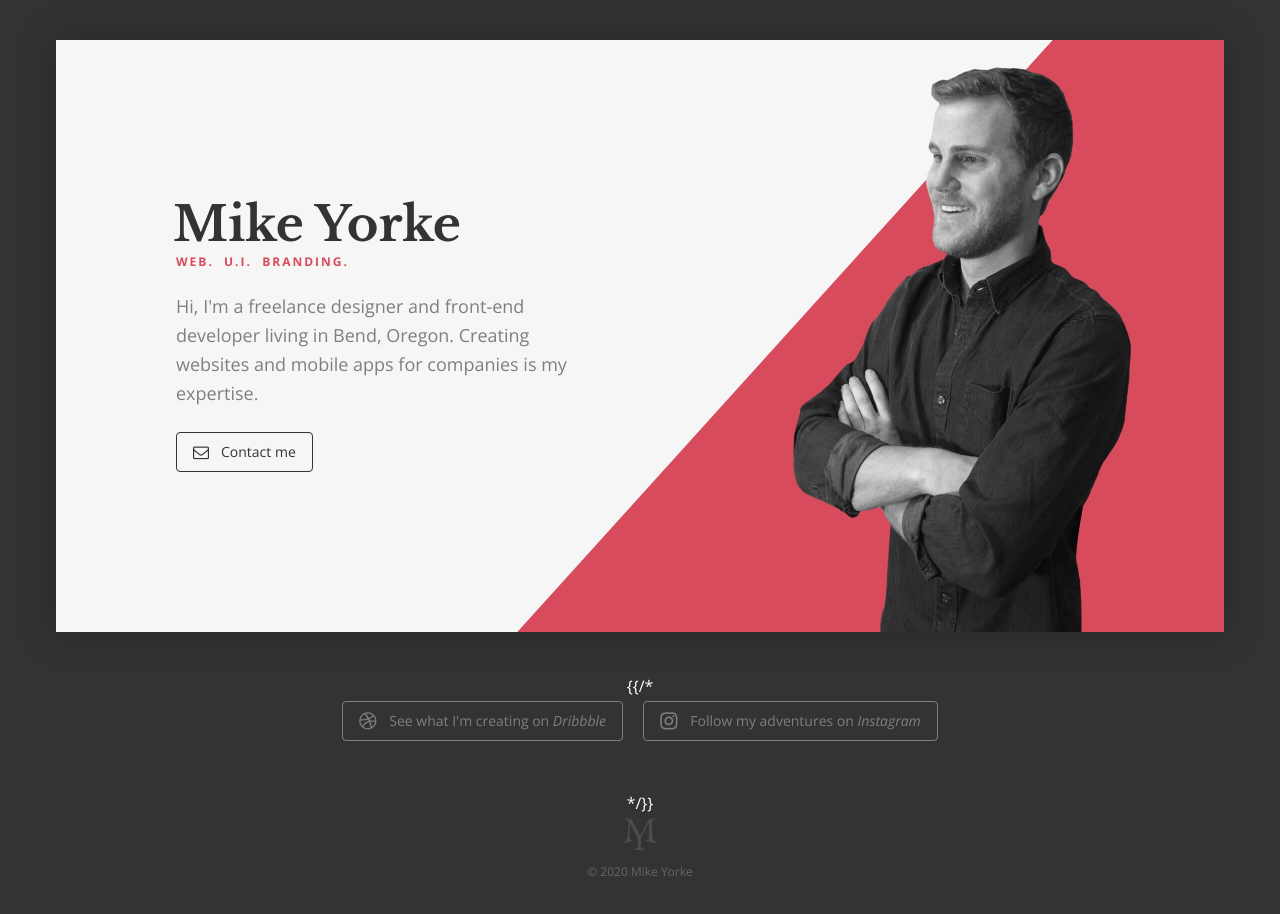
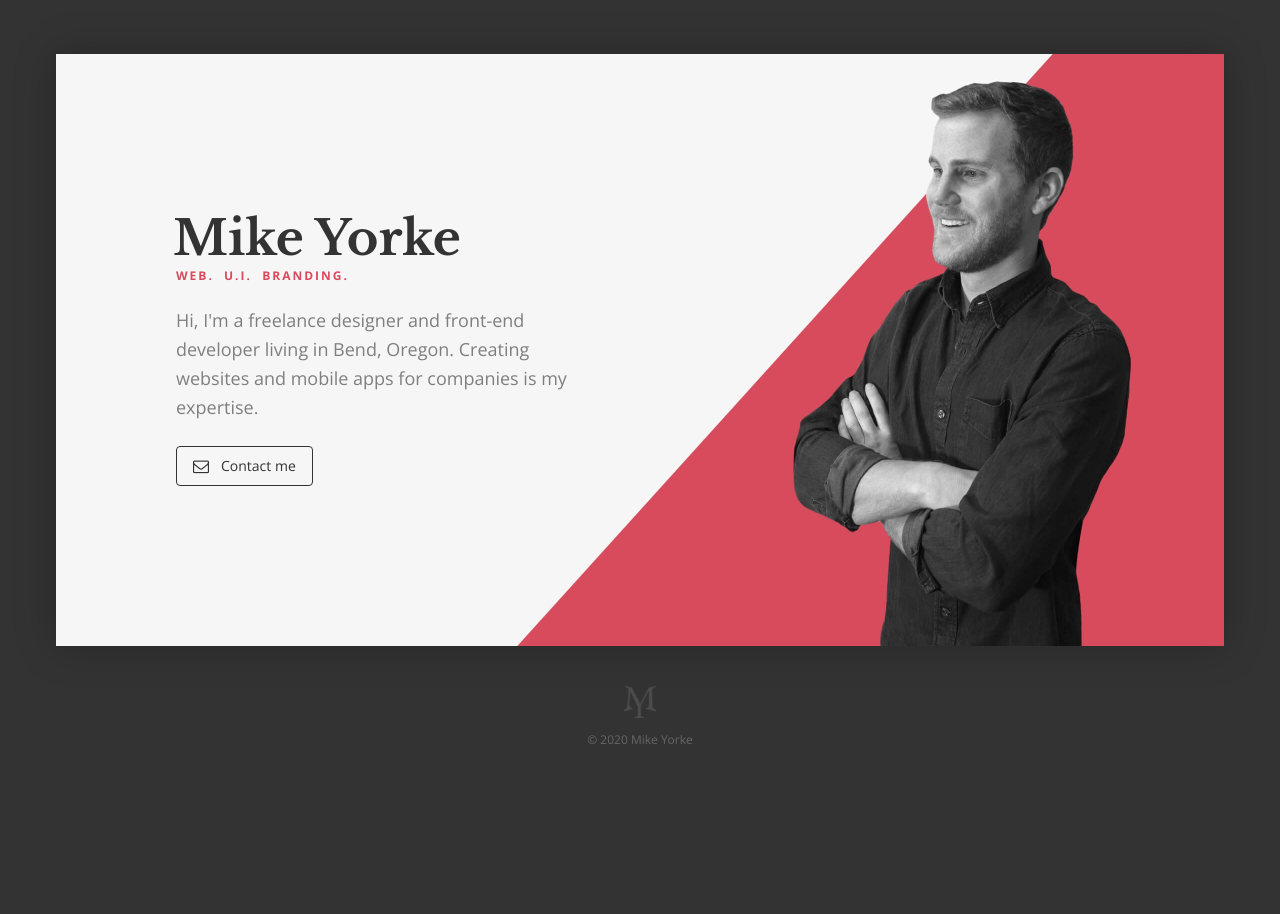
Before and after one commit to mdyorke/mdyorke.github.io, a plain HTML site: page index.html in a window 1280 px wide. After the commit the page ends 800 px from the top, so only its background shows below. Drawn offline with nearby package versions, Linux system fonts and the light colour scheme.

Commit message:
Update index.html

```diff
--- a/index.html
+++ b/index.html
@@ -100,28 +100,6 @@
       </section>
 
       <footer id="footer">
-        {{/*
-        <ul>
-          <li>
-            <a
-              href="https://dribbble.com/mdyorke"
-              target="_blank"
-              class="btn sm outlined light"
-              ><i class="fa fa-dribbble" aria-hidden="true">&nbsp;</i>See what
-              I'm creating on <em>Dribbble</em></a
-            >
-          </li>
-          <li>
-            <a
-              href="https://www.instagram.com/mdyorke/"
-              target="_blank"
-              class="btn sm outlined light"
-              ><i class="fa fa-instagram" aria-hidden="true">&nbsp;</i>Follow my
-              adventures on <em>Instagram</em></a
-            >
-          </li>
-        </ul>
-        */}}
         <div class="logo">Mike Yorke</div>
         <div class="copyright">&copy; 2020 Mike Yorke</div>
       </footer>
```
